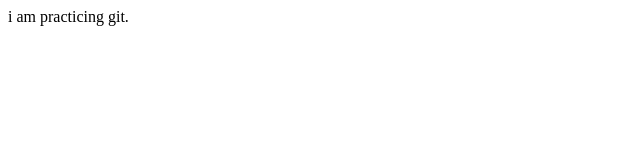
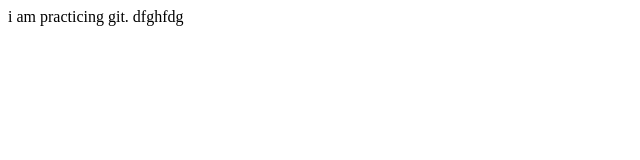
Before and after one commit to IsratMou/gitprac, a plain HTML site: page index.html in a window 1280 px wide. Shown: the full height of the page, 0-640 px from the left. Drawn offline with Linux system fonts and the light colour scheme.

Commit message:
habijabi change done

```diff
--- a/index.html
+++ b/index.html
@@ -6,6 +6,6 @@
     <title>gitPractice</title>
 </head>
 <body>
-    i am practicing git.
+    i am practicing git. dfghfdg
 </body>
 </html>
```
